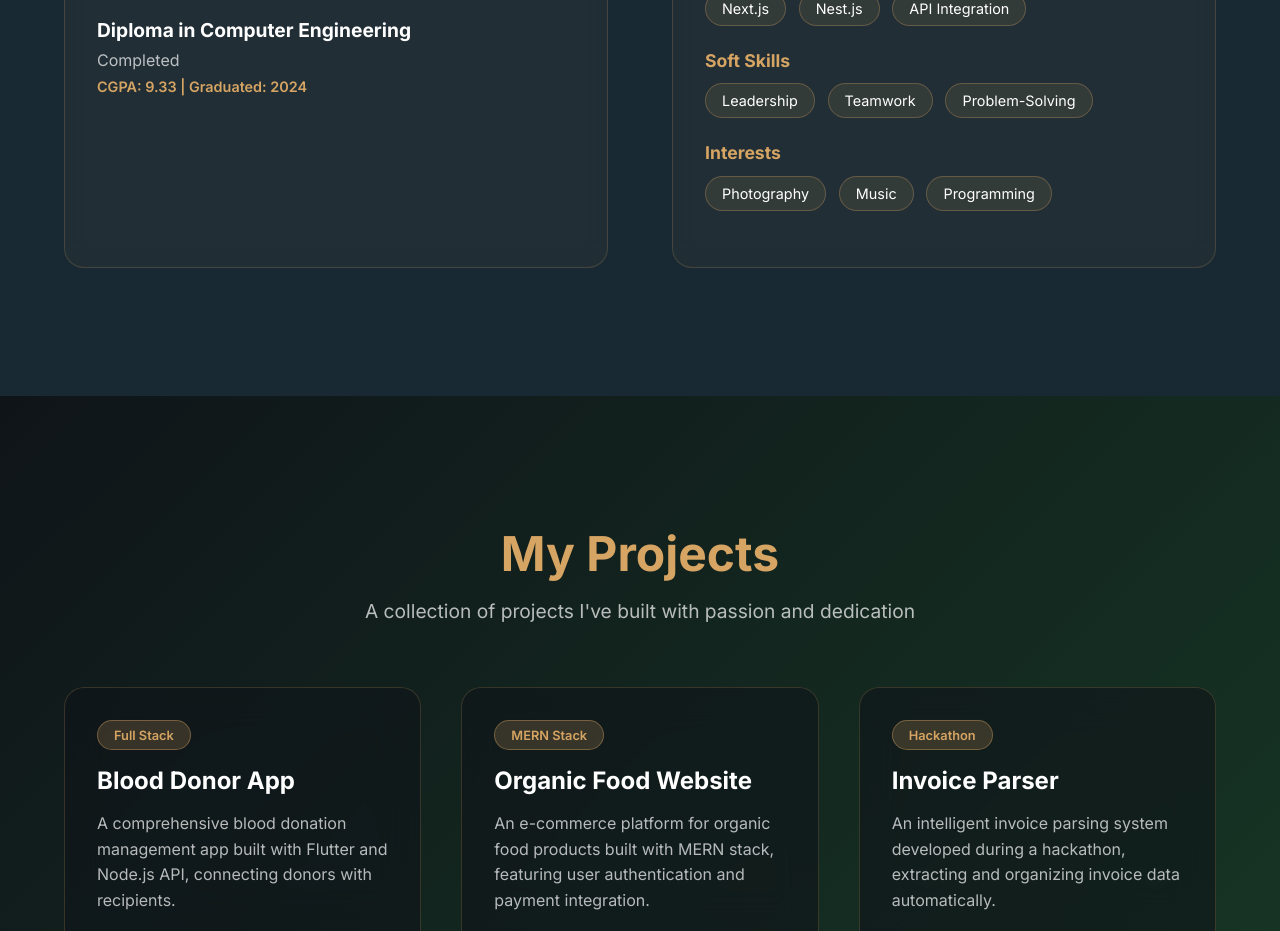
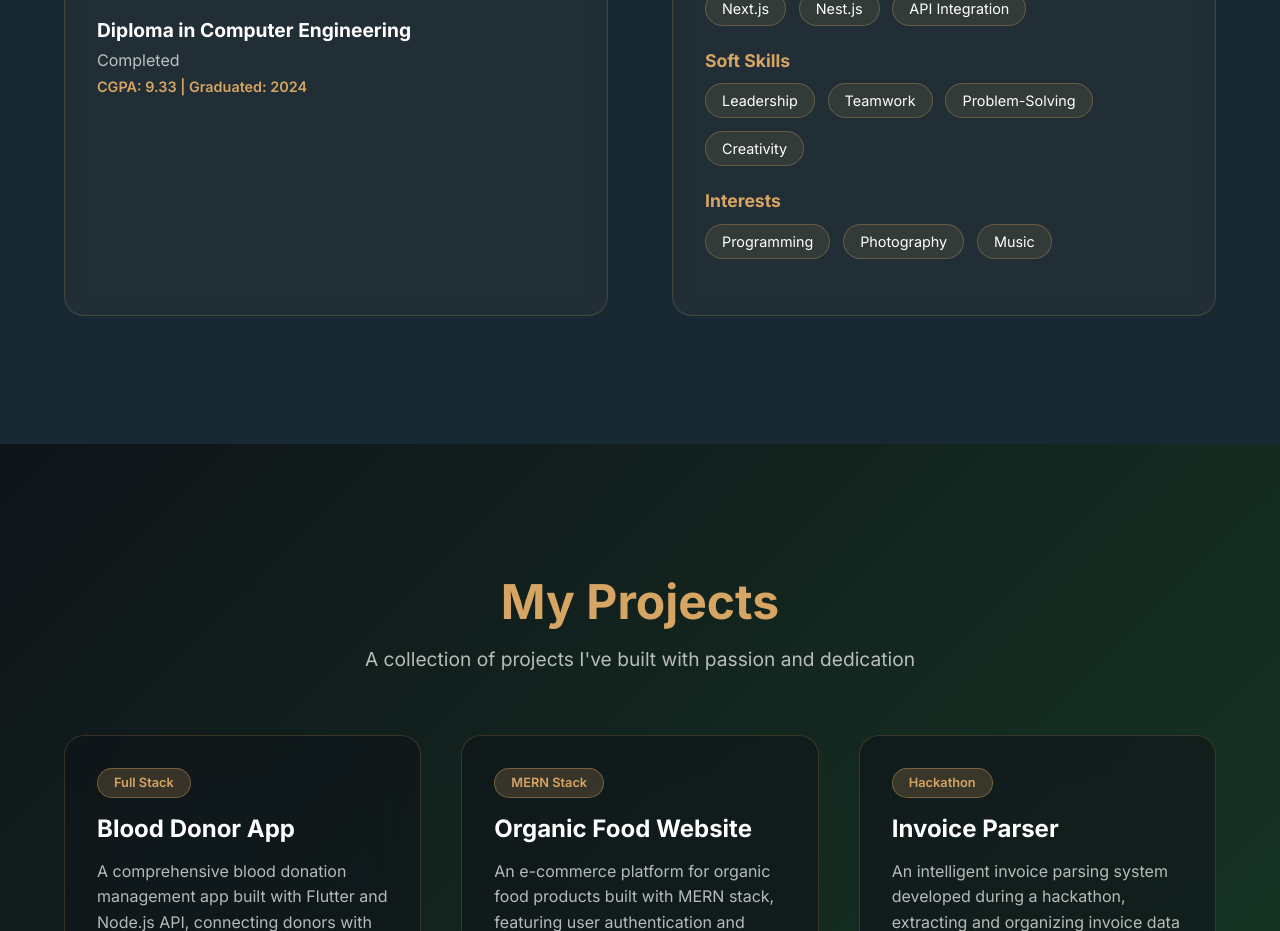
Before and after one commit to harmikrathod09/portfolio_web, a React (Vite) app: page / in a window 1280 px wide. Shown: the part 1260-2191 px from the top of the page. Built offline with nearby package versions, Linux system fonts and the light colour scheme.

Commit message:
first commit

```diff
--- a/src/components/About.jsx
+++ b/src/components/About.jsx
@@ -137,8 +137,8 @@ const SkillTag = styled.span`
 
 const About = () => {
   const technicalSkills = ['C', 'C++', 'Java', 'Python', 'MERN', 'Flutter', 'Next.js', 'Nest.js', 'API Integration'];
-  const softSkills = ['Leadership', 'Teamwork', 'Problem-Solving'];
-  const interests = ['Photography', 'Music', 'Programming'];
+  const softSkills = ['Leadership', 'Teamwork', 'Problem-Solving', 'Creativity'];
+  const interests = [ 'Programming', 'Photography', 'Music'];
 
   return (
     <AboutSection id="about">
```
